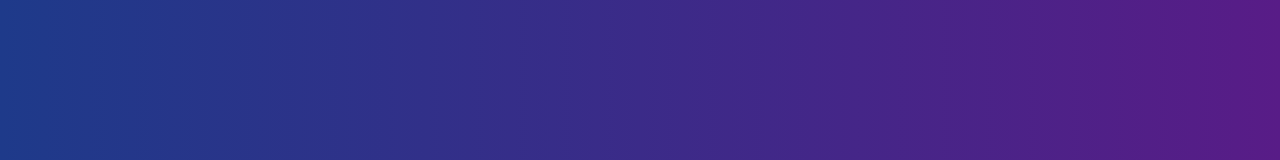
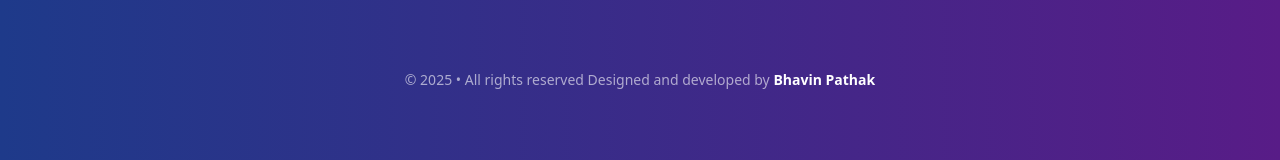
Before and after one commit to Bhavin-Pathak/atmos-alert, a React (Create React App) app: page / in a window 1280 px wide. Shown: the part 492-652 px from the top of the page. Built offline with nearby package versions, Linux system fonts and the light colour scheme; no server answers.

Commit message:
feat: add Footer component to App and adjust layout

```diff
--- a/src/App.js
+++ b/src/App.js
@@ -5,6 +5,7 @@ import CurrentWeatherCard from "./components/CurrentWeatherCard";
 import ForecastCard from "./components/ForecastCard";
 import LoadingSpinner from "./components/LoadingSpinner";
 import ErrorMessage from "./components/ErrorMessage";
+import Footer from "./components/Footer";
 import "./App.css";
 
 const App = () => {
@@ -42,7 +43,8 @@ const App = () => {
   };
 
   return (
-    <div className="bg-gradient-to-r from-blue-900 to-purple-900 min-h-screen text-white scrollbar-hide">
+    <div className="bg-gradient-to-r from-blue-900 to-purple-900 min-h-screen text-white scrollbar-hide  content-center">
+      {/* Header */}
       <div className="container mx-auto px-4 py-4 sm:py-6 lg:py-8 max-w-7xl">
         {/* Search Bar */}
         <SearchBar onSearch={handleSearch} loading={loading} />
@@ -68,6 +70,8 @@ const App = () => {
           </div>
         )}
       </div>
+      {/* Footer */}
+      <Footer />
     </div>
   );
 };
```
